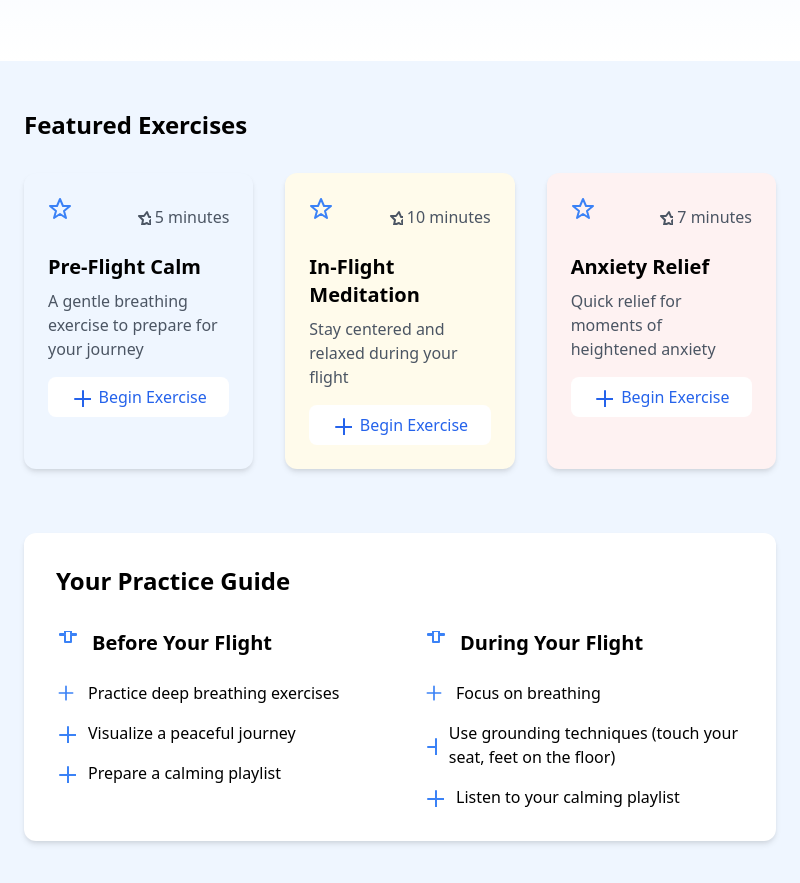
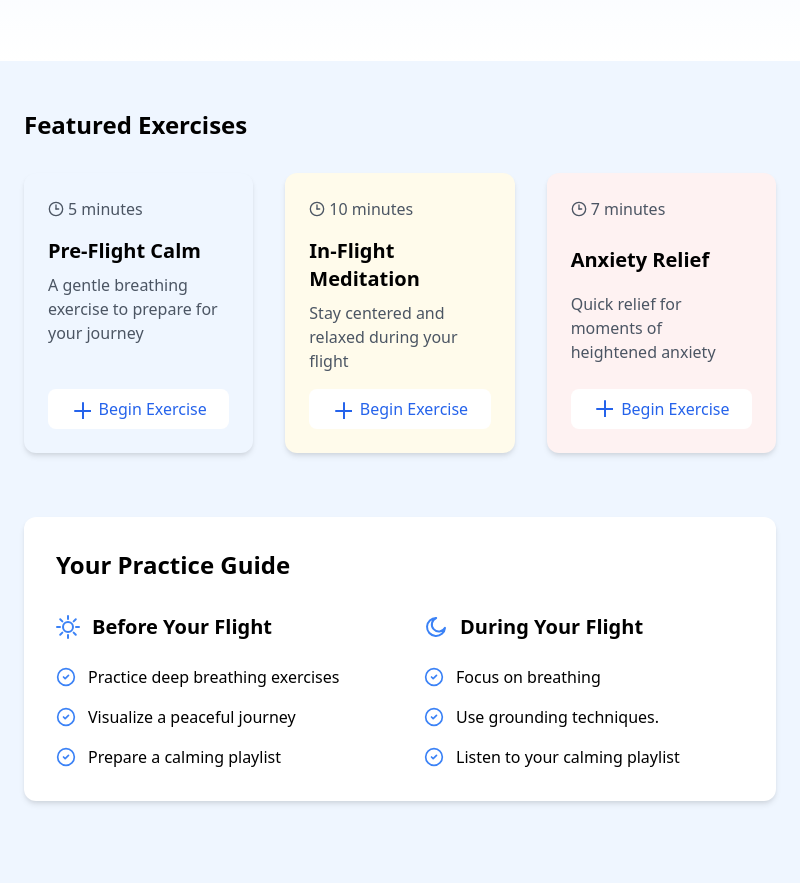
Before and after one commit to bentirado/OU_tamuHack, an Electron app: page meditation.html in a window 800 px wide. Shown: the part 243-1126 px from the top of the page. Drawn offline with nearby package versions, Linux system fonts and the light colour scheme.

Commit message:
Finished meditation.html

```diff
--- a/meditation.html
+++ b/meditation.html
@@ -49,75 +49,71 @@
     <h2 class="text-2xl font-semibold mb-8">Featured Exercises</h2>
     <div class="grid md:grid-cols-3 gap-8 mb-16">
     <!-- Exercise 1 -->
-      <div class="rounded-xl p-6 shadow-md bg-blue-50">
-        <div class="flex items-center justify-between mb-4">
-          <svg xmlns="http://www.w3.org/2000/svg" class="h-10 w-10 text-blue-500" viewBox="http://www.w3.org/2000/svg" fill="none"
-            stroke="currentColor" stroke-width="2" stroke-linecap="round" stroke-linejoin="round">
-            <path d="M12 2l3 7h7l-6 5 2 7-6-4-6 4 2-7-6-5h7z" />
-          </svg>
+    <div class="rounded-xl p-6 shadow-md bg-blue-50 flex flex-col justify-between h-full">
+      <div>
+        <div class="flex items-center mb-4">
           <div class="flex items-center text-gray-600">
-            <svg xmlns="http://www.w3.org/2000/svg" class="h-4 w-4 mr-1" viewBox="http://www.w3.org/2000/svg" fill="none"
-              stroke="currentColor" stroke-width="2" stroke-linecap="round" stroke-linejoin="round">
-              <path d="M12 3l2 5h5l-4 4 1 5-4-3-5 2 1-5-4-4h5z" />
+            <svg xmlns="http://www.w3.org/2000/svg" class="h-4 w-4 mr-1" viewBox="0 0 24 24" fill="none" stroke="currentColor" stroke-width="2" stroke-linecap="round" stroke-linejoin="round">
+              <circle cx="12" cy="12" r="10" />
+              <line x1="12" y1="12" x2="12" y2="6" />
+              <line x1="12" y1="12" x2="16" y2="12" />
             </svg>
             <span>5 minutes</span>
           </div>
         </div>
         <h3 class="text-xl font-semibold mb-2">Pre-Flight Calm</h3>
         <p class="text-gray-600 mb-4">A gentle breathing exercise to prepare for your journey</p>
-        <button onclick="openModal('exercise1')" class="w-full bg-white text-blue-600 px-4 py-2 rounded-lg hover:bg-blue-50 transition-colors flex items-center justify-center">
-          <svg xmlns="http://www.w3.org/2000/svg" class="h-5 w-5 mr-2" viewBox="http://www.w3.org/2000/svg" fill="none"
-            stroke="currentColor" stroke-width="2" stroke-linecap="round" stroke-linejoin="round">
+      </div>
+      <button onclick="openModal('exercise1')" class="w-full bg-white text-blue-600 px-4 py-2 rounded-lg hover:bg-blue-50 transition-colors flex items-center justify-center mt-auto">
+        <svg xmlns="http://www.w3.org/2000/svg" class="h-5 w-5 mr-2" viewBox="http://www.w3.org/2000/svg" fill="none" stroke="currentColor" stroke-width="2" stroke-linecap="round" stroke-linejoin="round">
           <path d="M12 4v16M4 12h16" />
         </svg>
         Begin Exercise
       </button>
     </div>
 
+
+
     <!-- Exercise 2 -->
-      <div class="rounded-xl p-6 shadow-md bg-yellow-50">
+    <div class="rounded-xl p-6 shadow-md bg-yellow-50 flex flex-col justify-between h-full">
+      <div>
         <div class="flex items-center justify-between mb-4">
-          <svg xmlns="http://www.w3.org/2000/svg" class="h-10 w-10 text-blue-500" viewBox="http://www.w3.org/2000/svg" fill="none"
-            stroke="currentColor" stroke-width="2" stroke-linecap="round" stroke-linejoin="round">
-            <path d="M12 2l3 7h7l-6 5 2 7-6-4-6 4 2-7-6-5h7z" />
-          </svg>
           <div class="flex items-center text-gray-600">
-            <svg xmlns="http://www.w3.org/2000/svg" class="h-4 w-4 mr-1" viewBox="http://www.w3.org/2000/svg" fill="none"
-              stroke="currentColor" stroke-width="2" stroke-linecap="round" stroke-linejoin="round">
-              <path d="M12 3l2 5h5l-4 4 1 5-4-3-5 2 1-5-4-4h5z" />
+            <svg xmlns="http://www.w3.org/2000/svg" class="h-4 w-4 mr-1" viewBox="0 0 24 24" fill="none" stroke="currentColor" stroke-width="2" stroke-linecap="round" stroke-linejoin="round">
+              <circle cx="12" cy="12" r="10" />
+              <line x1="12" y1="12" x2="12" y2="6" />
+              <line x1="12" y1="12" x2="16" y2="12" />
             </svg>
             <span>10 minutes</span>
           </div>
         </div>
         <h3 class="text-xl font-semibold mb-2">In-Flight Meditation</h3>
         <p class="text-gray-600 mb-4">Stay centered and relaxed during your flight</p>
-        <button onclick="openModal('exercise2')" class="w-full bg-white text-blue-600 px-4 py-2 rounded-lg hover:bg-blue-50 transition-colors flex items-center justify-center">
-          <svg xmlns="http://www.w3.org/2000/svg" class="h-5 w-5 mr-2" viewBox="http://www.w3.org/2000/svg" fill="none"
-            stroke="currentColor" stroke-width="2" stroke-linecap="round" stroke-linejoin="round">
+      </div>
+      <button onclick="openModal('exercise2')" class="w-full bg-white text-blue-600 px-4 py-2 rounded-lg hover:bg-blue-50 transition-colors flex items-center justify-center mt-auto">
+        <svg xmlns="http://www.w3.org/2000/svg" class="h-5 w-5 mr-2" viewBox="http://www.w3.org/2000/svg" fill="none" stroke="currentColor" stroke-width="2" stroke-linecap="round" stroke-linejoin="round">
           <path d="M12 4v16M4 12h16" />
         </svg>
         Begin Exercise
       </button>
     </div>
 
+
       <!-- Exercise 3 -->
-      <div class="rounded-xl p-6 shadow-md bg-red-50">
+      <div class="rounded-xl p-6 shadow-md bg-red-50 flex flex-col justify-between h-full">
         <div class="flex items-center justify-between mb-4">
-          <svg xmlns="http://www.w3.org/2000/svg" class="h-10 w-10 text-blue-500" viewBox="http://www.w3.org/2000/svg" fill="none"
-            stroke="currentColor" stroke-width="2" stroke-linecap="round" stroke-linejoin="round">
-            <path d="M12 2l3 7h7l-6 5 2 7-6-4-6 4 2-7-6-5h7z" />
-          </svg>
           <div class="flex items-center text-gray-600">
-            <svg xmlns="http://www.w3.org/2000/svg" class="h-4 w-4 mr-1" viewBox="http://www.w3.org/2000/svg" fill="none"
-              stroke="currentColor" stroke-width="2" stroke-linecap="round" stroke-linejoin="round">
-              <path d="M12 3l2 5h5l-4 4 1 5-4-3-5 2 1-5-4-4h5z" />
+            <svg xmlns="http://www.w3.org/2000/svg" class="h-4 w-4 mr-1" viewBox="0 0 24 24" fill="none" stroke="currentColor" stroke-width="2" stroke-linecap="round" stroke-linejoin="round">
+              <circle cx="12" cy="12" r="10" />
+              <line x1="12" y1="12" x2="12" y2="6" />
+              <line x1="12" y1="12" x2="16" y2="12" />
             </svg>
             <span>7 minutes</span>
           </div>
         </div>
         <h3 class="text-xl font-semibold mb-2">Anxiety Relief</h3>
         <p class="text-gray-600 mb-4">Quick relief for moments of heightened anxiety</p>
-        <button onclick="openModal('exercise3')" class="w-full bg-white text-blue-600 px-4 py-2 rounded-lg hover:bg-blue-50 transition-colors flex items-center justify-center">
+        <button onclick="openModal('exercise3')" class="w-full bg-white text-blue-600 px-4 py-2 rounded-lg hover:bg-blue-50 transition-colors flex items-bottom justify-center">
           <svg xmlns="http://www.w3.org/2000/svg" class="h-5 w-5 mr-2" viewBox="http://www.w3.org/2000/svg" fill="none"
             stroke="currentColor" stroke-width="2" stroke-linecap="round" stroke-linejoin="round">
             <path d="M12 4v16M4 12h16" />
@@ -177,64 +173,75 @@
       <div class="grid md:grid-cols-2 gap-12">
         <div>
           <div class="flex items-center space-x-3 mb-6">
-            <svg xmlns="http://www.w3.org/2000/svg" class="h-6 w-6 text-blue-500" viewBox="0 0 24 24"
-              fill="none" stroke="currentColor" stroke-width="2" stroke-linecap="round" stroke-linejoin="round">
-              <path d="M9 11V4H4V3h5V0h6v3h5v1h-5v7h-6z" />
+            <svg xmlns="http://www.w3.org/2000/svg" class="h-6 w-6 text-blue-500" viewBox="0 0 24 24" fill="none" stroke="currentColor" stroke-width="2" stroke-linecap="round" stroke-linejoin="round">
+              <circle cx="12" cy="12" r="5" />
+              <line x1="12" y1="1" x2="12" y2="4" />
+              <line x1="12" y1="20" x2="12" y2="23" />
+              <line x1="4.22" y1="4.22" x2="6.34" y2="6.34" />
+              <line x1="17.66" y1="17.66" x2="19.78" y2="19.78" />
+              <line x1="1" y1="12" x2="4" y2="12" />
+              <line x1="20" y1="12" x2="23" y2="12" />
+              <line x1="4.22" y1="19.78" x2="6.34" y2="17.66" />
+              <line x1="17.66" y1="6.34" x2="19.78" y2="4.22" />
             </svg>
             <h3 class="text-xl font-semibold">Before Your Flight</h3>
           </div>
           <ul class="space-y-4">
             <li class="flex items-center space-x-3">
-              <svg xmlns="http://www.w3.org/2000/svg" class="h-5 w-5 text-blue-500" viewBox="0 0 24 24" fill="none"
-                stroke="currentColor" stroke-width="2" stroke-linecap="round" stroke-linejoin="round">
-                <path d="M12 4v16M4 12h16" />
+              <svg xmlns="http://www.w3.org/2000/svg" class="h-5 w-5 text-blue-500" viewBox="0 0 24 24" fill="none" stroke="currentColor" stroke-width="2" stroke-linecap="round" stroke-linejoin="round">
+                <circle cx="12" cy="12" r="10" />
+                <path d="M9 12l2 2 4-4" />
               </svg>
               <span>Practice deep breathing exercises</span>
             </li>
             <li class="flex items-center space-x-3">
-              <svg xmlns="http://www.w3.org/2000/svg" class="h-5 w-5 text-blue-500" viewBox="http://www.w3.org/2000/svg" fill="none"
-                stroke="currentColor" stroke-width="2" stroke-linecap="round" stroke-linejoin="round">
-                <path d="M12 4v16M4 12h16" />
+              <svg xmlns="http://www.w3.org/2000/svg" class="h-5 w-5 text-blue-500" viewBox="0 0 24 24" fill="none" stroke="currentColor" stroke-width="2" stroke-linecap="round" stroke-linejoin="round">
+                <circle cx="12" cy="12" r="10" />
+                <path d="M9 12l2 2 4-4" />
               </svg>
+
               <span>Visualize a peaceful journey</span>
             </li>
             <li class="flex items-center space-x-3">
-              <svg xmlns="http://www.w3.org/2000/svg" class="h-5 w-5 text-blue-500" viewBox="http://www.w3.org/2000/svg" fill="none"
-                stroke="currentColor" stroke-width="2" stroke-linecap="round" stroke-linejoin="round">
-                <path d="M12 4v16M4 12h16" />
+              <svg xmlns="http://www.w3.org/2000/svg" class="h-5 w-5 text-blue-500" viewBox="0 0 24 24" fill="none" stroke="currentColor" stroke-width="2" stroke-linecap="round" stroke-linejoin="round">
+                <circle cx="12" cy="12" r="10" />
+                <path d="M9 12l2 2 4-4" />
               </svg>
+
               <span>Prepare a calming playlist</span>
             </li>
           </ul>
         </div>
         <div>
           <div class="flex items-center space-x-3 mb-6">
-            <svg xmlns="http://www.w3.org/2000/svg" class="h-6 w-6 text-blue-500" viewBox="http://www.w3.org/2000/svg"
-              fill="none" stroke="currentColor" stroke-width="2" stroke-linecap="round" stroke-linejoin="round">
-              <path d="M9 11V4H4V3h5V0h6v3h5v1h-5v7h-6z" />
+            <svg xmlns="http://www.w3.org/2000/svg" class="h-6 w-6 text-blue-500" viewBox="0 0 24 24" fill="none" stroke="currentColor" stroke-width="2" stroke-linecap="round" stroke-linejoin="round">
+              <path d="M21 12.79A9 9 0 1 1 12.21 3a7 7 0 1 0 8.79 9.79z" />
             </svg>
             <h3 class="text-xl font-semibold">During Your Flight</h3>
           </div>
           <ul class="space-y-4">
             <li class="flex items-center space-x-3">
-              <svg xmlns="http://www.w3.org/2000/svg" class="h-5 w-5 text-blue-500" viewBox="0 0 24 24" fill="none"
-                stroke="currentColor" stroke-width="2" stroke-linecap="round" stroke-linejoin="round">
-                <path d="M12 4v16M4 12h16" />
+              <svg xmlns="http://www.w3.org/2000/svg" class="h-5 w-5 text-blue-500" viewBox="0 0 24 24" fill="none" stroke="currentColor" stroke-width="2" stroke-linecap="round" stroke-linejoin="round">
+                <circle cx="12" cy="12" r="10" />
+                <path d="M9 12l2 2 4-4" />
               </svg>
+
               <span>Focus on breathing</span>
             </li>
             <li class="flex items-center space-x-3">
-              <svg xmlns="http://www.w3.org/2000/svg" class="h-5 w-5 text-blue-500" viewBox="http://www.w3.org/2000/svg"
-                fill="none" stroke="currentColor" stroke-width="2" stroke-linecap="round" stroke-linejoin="round">
-                <path d="M12 4v16M4 12h16" />
+              <svg xmlns="http://www.w3.org/2000/svg" class="h-5 w-5 text-blue-500" viewBox="0 0 24 24" fill="none" stroke="currentColor" stroke-width="2" stroke-linecap="round" stroke-linejoin="round">
+                <circle cx="12" cy="12" r="10" />
+                <path d="M9 12l2 2 4-4" />
               </svg>
-              <span>Use grounding techniques (touch your seat, feet on the floor)</span>
+
+              <span>Use grounding techniques.</span>
             </li>
             <li class="flex items-center space-x-3">
-              <svg xmlns="http://www.w3.org/2000/svg" class="h-5 w-5 text-blue-500" viewBox="http://www.w3.org/2000/svg"
-                fill="none" stroke="currentColor" stroke-width="2" stroke-linecap="round" stroke-linejoin="round">
-                <path d="M12 4v16M4 12h16" />
+              <svg xmlns="http://www.w3.org/2000/svg" class="h-5 w-5 text-blue-500" viewBox="0 0 24 24" fill="none" stroke="currentColor" stroke-width="2" stroke-linecap="round" stroke-linejoin="round">
+                <circle cx="12" cy="12" r="10" />
+                <path d="M9 12l2 2 4-4" />
               </svg>
+
               <span>Listen to your calming playlist</span>
             </li>
           </ul>
```
Lines whose indentation alone changed are shown as unchanged.
